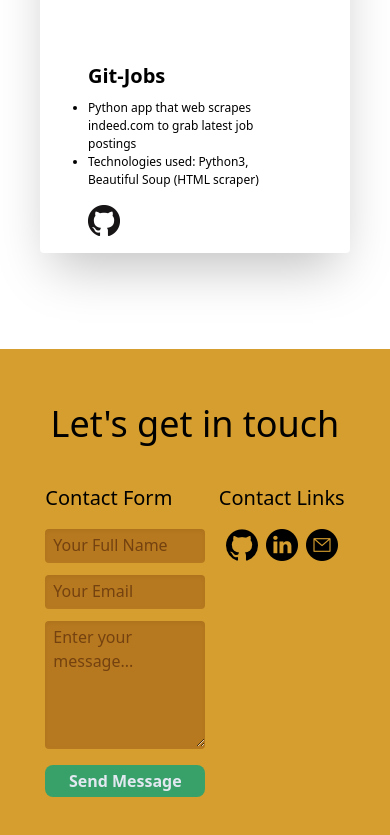
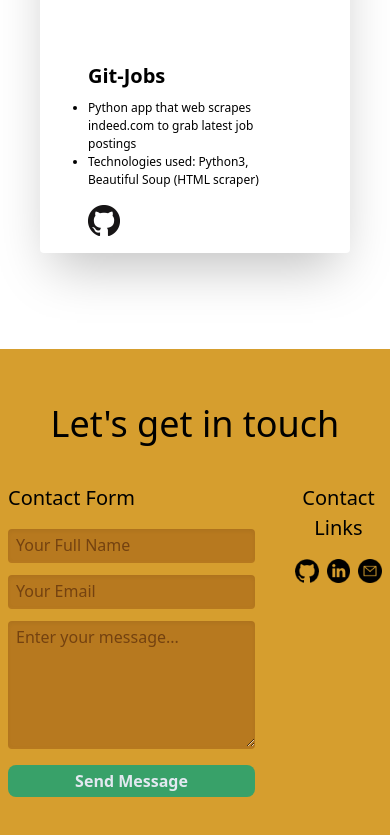
Before and after one commit to mo-pat/web-portfolio, a React (Create React App) app: page / in a window 390 px wide. Shown: the part 3883-4718 px from the top of the page. Built offline with nearby package versions, Linux system fonts and the light colour scheme.

Commit message:
contact form resizing

```diff
--- a/src/component/Footer.js
+++ b/src/component/Footer.js
@@ -8,10 +8,10 @@ export const Footer = () => {
     <div className="py-12 bg-yellow-600 text-center" id="contact">
       <header className="mx-4 md:mx-16 pb-4 text-4xl md:text-5xl text-black">Let's get in touch</header>
       <div className="">
-          <div className="px-2 space-x-20 md:space-x-8 mt-4 flex justify-center">
+          <div className="px-2 space-x-10 md:space-x-8 mt-4 flex justify-center">
 
-            <div className="w-1/4">
-              <form className="mx-auto w-40 md:w-full flex flex-col" action="https://formspree.io/f/xleolvlp" method="POST" id="contact-form">
+            <div className="sm:w-1/2 md:w-2/5">
+              <form className="flex flex-col" action="https://formspree.io/f/xleolvlp" method="POST" id="contact-form">
                 <header className="text-left mb-4 font-medium text-xl text-opacity-70">Contact Form</header>
                 {/* name field*/}
                 {/*<span className="uppercase text-sm font-bold text-left text-gray-900">Full Name</span>*/}
```
